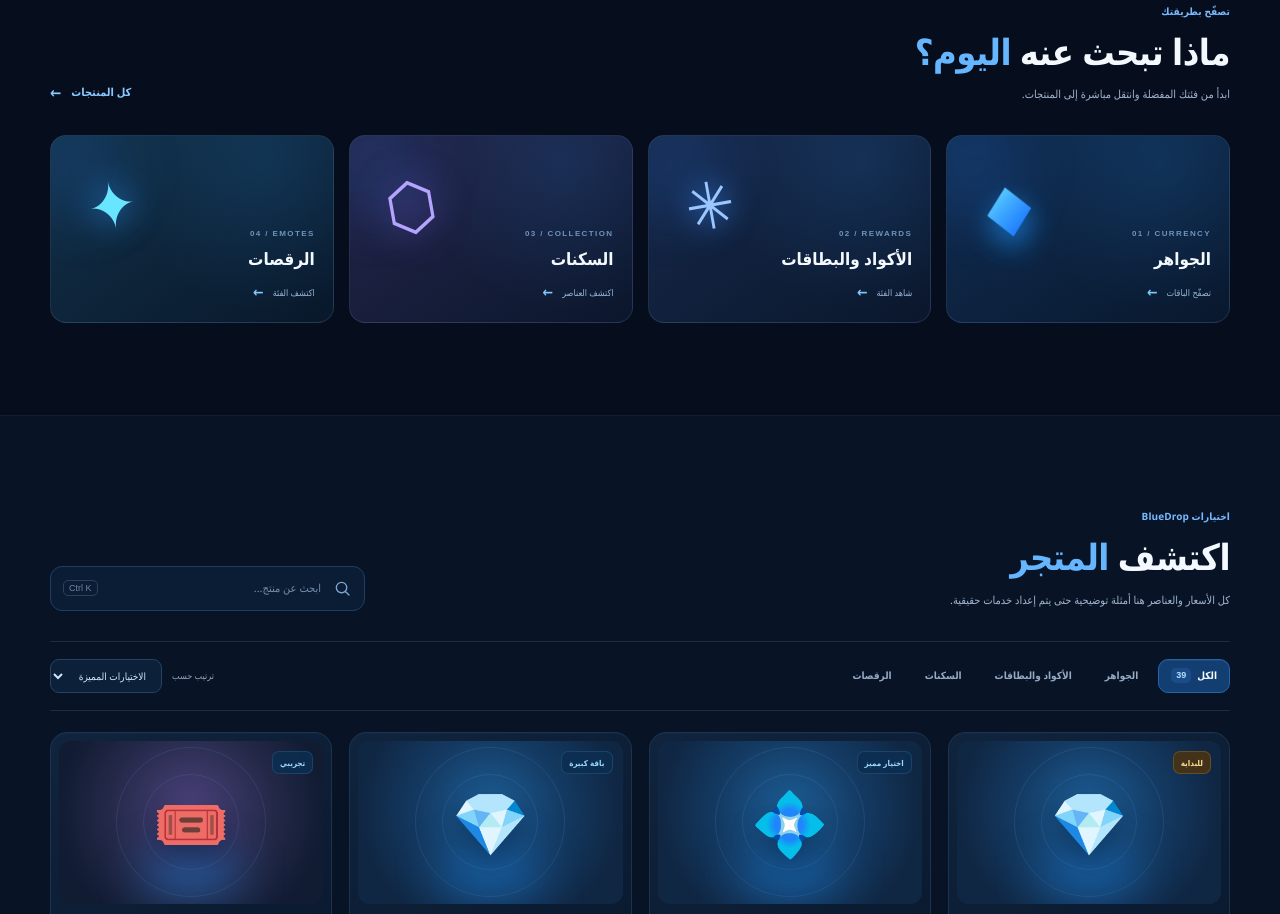
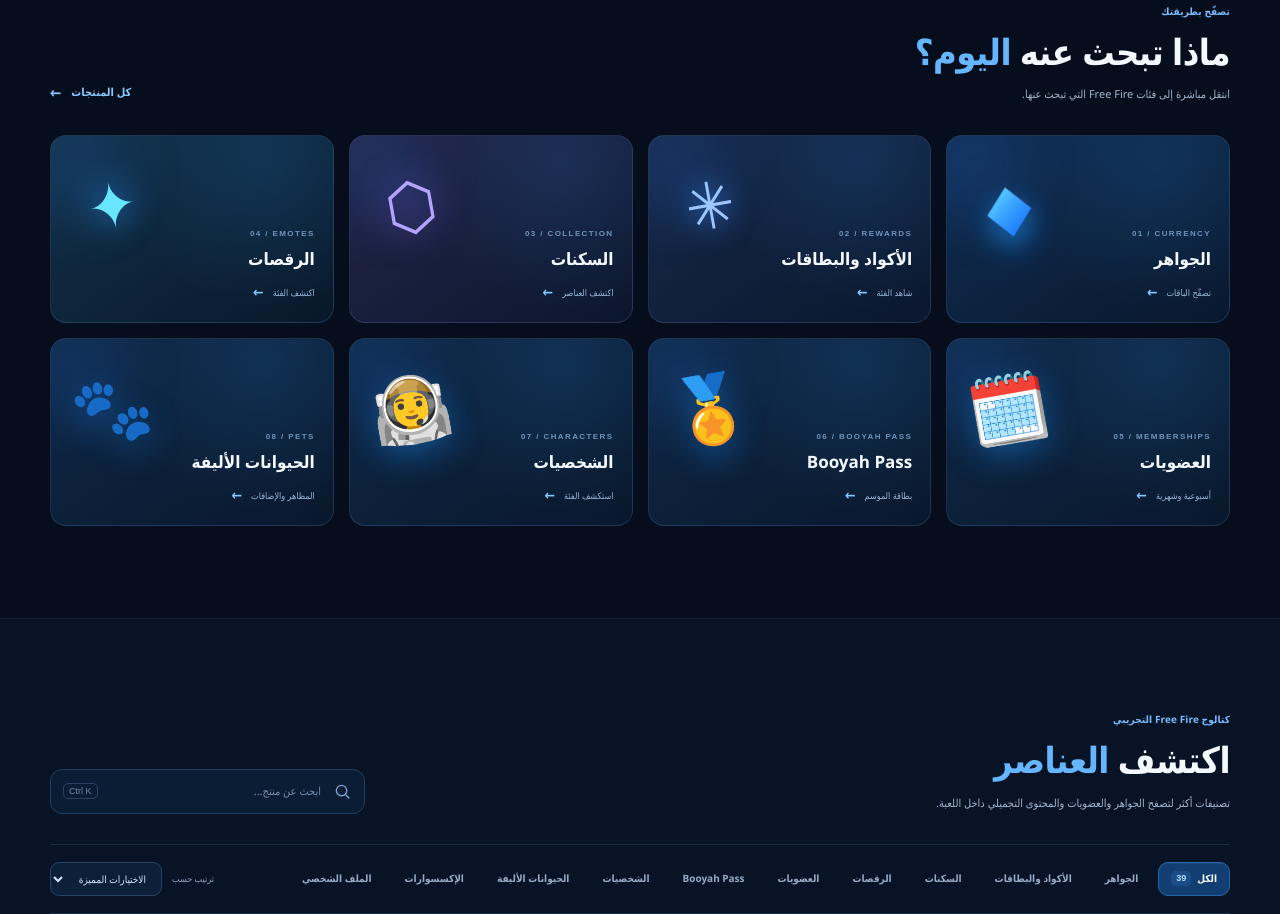
Before and after one commit to moumeneILYAS-sketch/Website-Free-Fire, a website: page index.html in a window 1280 px wide. Shown: the part 776-1690 px from the top of the page. Drawn offline with Linux system fonts and the light colour scheme; no server answers.

Commit message:
Expand Free Fire storefront categories and landing content

```diff
--- a/index.html
+++ b/index.html
@@ -4,7 +4,7 @@
   <meta charset="utf-8">
   <meta name="viewport" content="width=device-width, initial-scale=1">
   <meta name="theme-color" content="#071326">
-  <meta name="description" content="BlueDrop — تجربة متجر ألعاب رقمية بتصميم أزرق فاخر، وفئات واضحة وسلة تجريبية.">
+  <meta name="description" content="BlueDrop — كتالوج تجريبي لعناصر Free Fire: الجواهر والعضويات وBooyah Pass والشخصيات والحيوانات الأليفة والمظاهر.">
   <meta property="og:title" content="BlueDrop — ارتقِ بمستواك">
   <meta property="og:description" content="اكتشف تجربة متجر BlueDrop التجريبية لعناصر الألعاب الرقمية.">
   <meta property="og:type" content="website">
@@ -71,9 +71,9 @@
       <div class="hero-backdrop" aria-hidden="true"><div class="hero-grid"></div><div class="hero-aurora aurora-one"></div><div class="hero-aurora aurora-two"></div></div>
       <div class="container hero-layout">
         <div class="hero-content reveal">
-          <div class="hero-kicker"><span class="kicker-star">✦</span><span>وجهتك لعالم الألعاب الرقمية</span><span class="kicker-line"></span></div>
+          <div class="hero-kicker"><span class="kicker-star">✦</span><span>وجهتك لعالم Free Fire</span><span class="kicker-line"></span></div>
           <h1 id="heroTitle">العب بطريقتك.<br><span>ارتقِ بأسلوبك.</span></h1>
-          <p class="hero-description">تجربة متجر مصممة للاعبين — تصفّح، اكتشف، واجمع كل اختياراتك في مكان واحد.</p>
+          <p class="hero-description">تصفّح أقسام Free Fire في مكان واحد: الجواهر والعضويات والبطاقات والشخصيات والمظاهر والإكسسوارات التجميلية.</p>
           <div class="hero-cta-row">
             <a class="button button-primary button-large" href="#shop">اكتشف المتجر <span class="button-arrow" aria-hidden="true">←</span></a>
             <a class="button button-ghost button-large" href="#how-it-works"><span class="play-outline" aria-hidden="true">▶</span> كيف يعمل؟</a>
@@ -111,7 +111,7 @@
     <section class="section category-section" aria-labelledby="categoryTitle">
       <div class="container">
         <div class="section-heading reveal">
-          <div><span class="section-eyebrow">تصفّح بطريقتك</span><h2 id="categoryTitle">ماذا تبحث عنه <span>اليوم؟</span></h2><p>ابدأ من فئتك المفضلة وانتقل مباشرة إلى المنتجات.</p></div>
+          <div><span class="section-eyebrow">تصفّح بطريقتك</span><h2 id="categoryTitle">ماذا تبحث عنه <span>اليوم؟</span></h2><p>انتقل مباشرة إلى فئات Free Fire التي تبحث عنها.</p></div>
           <a class="text-link" href="#shop">كل المنتجات <span aria-hidden="true">←</span></a>
         </div>
         <div class="category-grid">
@@ -127,6 +127,18 @@
           <button class="category-card category-emotes reveal reveal-delay-3" type="button" data-category-jump="emotes">
             <span class="category-art category-art-motion" aria-hidden="true"><span>✦</span></span><span class="category-copy"><small>04 / EMOTES</small><strong>الرقصات</strong><span>اكتشف الفئة <b aria-hidden="true">←</b></span></span><span class="category-glow" aria-hidden="true"></span>
           </button>
+          <button class="category-card category-memberships reveal" type="button" data-category-jump="memberships">
+            <span class="category-art" aria-hidden="true">🗓️</span><span class="category-copy"><small>05 / MEMBERSHIPS</small><strong>العضويات</strong><span>أسبوعية وشهرية <b aria-hidden="true">←</b></span></span><span class="category-glow" aria-hidden="true"></span>
+          </button>
+          <button class="category-card category-passes reveal reveal-delay-1" type="button" data-category-jump="passes">
+            <span class="category-art" aria-hidden="true">🏅</span><span class="category-copy"><small>06 / BOOYAH PASS</small><strong>Booyah Pass</strong><span>بطاقة الموسم <b aria-hidden="true">←</b></span></span><span class="category-glow" aria-hidden="true"></span>
+          </button>
+          <button class="category-card category-characters reveal reveal-delay-2" type="button" data-category-jump="characters">
+            <span class="category-art" aria-hidden="true">🧑‍🚀</span><span class="category-copy"><small>07 / CHARACTERS</small><strong>الشخصيات</strong><span>استكشف الفئة <b aria-hidden="true">←</b></span></span><span class="category-glow" aria-hidden="true"></span>
+          </button>
+          <button class="category-card category-pets reveal reveal-delay-3" type="button" data-category-jump="pets">
+            <span class="category-art" aria-hidden="true">🐾</span><span class="category-copy"><small>08 / PETS</small><strong>الحيوانات الأليفة</strong><span>المظاهر والإضافات <b aria-hidden="true">←</b></span></span><span class="category-glow" aria-hidden="true"></span>
+          </button>
         </div>
       </div>
     </section>
@@ -134,7 +146,7 @@
     <section class="section catalog-section" id="shop" aria-labelledby="shopTitle">
       <div class="container">
         <div class="section-heading catalog-heading reveal">
-          <div><span class="section-eyebrow">اختيارات BlueDrop</span><h2 id="shopTitle">اكتشف <span>المتجر</span></h2><p>كل الأسعار والعناصر هنا أمثلة توضيحية حتى يتم إعداد خدمات حقيقية.</p></div>
+          <div><span class="section-eyebrow">كتالوج Free Fire التجريبي</span><h2 id="shopTitle">اكتشف <span>العناصر</span></h2><p>تصنيفات أكثر لتصفح الجواهر والعضويات والمحتوى التجميلي داخل اللعبة.</p></div>
           <label class="catalog-search" for="searchInput"><svg viewBox="0 0 24 24" aria-hidden="true"><circle cx="10.8" cy="10.8" r="6.6"></circle><path d="m16 16 4.2 4.2"></path></svg><input id="searchInput" type="search" placeholder="ابحث عن منتج..." autocomplete="off"><kbd>Ctrl K</kbd></label>
         </div>
         <div class="catalog-toolbar reveal">
@@ -144,13 +156,19 @@
             <button class="filter-pill" data-filter="codes" type="button" aria-pressed="false">الأكواد والبطاقات</button>
             <button class="filter-pill" data-filter="skins" type="button" aria-pressed="false">السكنات</button>
             <button class="filter-pill" data-filter="emotes" type="button" aria-pressed="false">الرقصات</button>
+            <button class="filter-pill" data-filter="memberships" type="button" aria-pressed="false">العضويات</button>
+            <button class="filter-pill" data-filter="passes" type="button" aria-pressed="false">Booyah Pass</button>
+            <button class="filter-pill" data-filter="characters" type="button" aria-pressed="false">الشخصيات</button>
+            <button class="filter-pill" data-filter="pets" type="button" aria-pressed="false">الحيوانات الأليفة</button>
+            <button class="filter-pill" data-filter="accessories" type="button" aria-pressed="false">الإكسسوارات</button>
+            <button class="filter-pill" data-filter="profiles" type="button" aria-pressed="false">الملف الشخصي</button>
           </div>
           <label class="sort-control"><span>ترتيب حسب</span><select id="sortSelect"><option value="featured">الاختيارات المميزة</option><option value="low">السعر: من الأقل</option><option value="high">السعر: من الأعلى</option><option value="name">الاسم: أبجديًا</option></select></label>
         </div>
         <div class="active-filters" id="activeFilters" hidden><span id="resultCount">8 منتجات</span><button id="clearFilters" type="button">مسح الفلاتر ×</button></div>
         <div class="product-grid" id="productGrid" aria-live="polite" aria-busy="false"></div>
         <div class="empty-state" id="emptyState" hidden><span class="empty-art" aria-hidden="true">⌕</span><h3>لم نجد ما تبحث عنه</h3><p>جرّب كلمة بحث مختلفة أو اعرض كل المنتجات.</p><button class="button button-ghost" id="resetCatalog" type="button">عرض كل المنتجات</button></div>
-        <div class="catalog-footnote"><span aria-hidden="true">ⓘ</span><div><p>أسعار المنتجات وأوصافها تجريبية، ولا تمثل مخزونًا فعليًا أو عروض بيع حقيقية.</p><p>تنبيه البطاقات: بطاقات Google Play وApple المعروضة بالدولار الأمريكي مخصّصة لمنطقة الولايات المتحدة فقط. يجب مطابقة منطقة البطاقة مع بلد حسابك؛ وهي للعرض فقط حاليًا ولا يتوفر بيع أو تسليم فعلي.</p></div></div>
+        <div class="catalog-footnote"><span aria-hidden="true">ⓘ</span><div><p>كتالوج Free Fire هنا تجريبي: العناصر التي تحمل عبارة «للعرض فقط» ليس لها سعر أو مخزون أو شحن فعلي، كما أن المحتوى المتاح يتغير حسب الموسم والمنطقة.</p><p>تنبيه البطاقات: بطاقات Google Play وApple المعروضة بالدولار الأمريكي مخصّصة لمنطقة الولايات المتحدة فقط. يجب مطابقة منطقة البطاقة مع بلد حسابك؛ وهي للعرض فقط حاليًا ولا يتوفر بيع أو تسليم فعلي.</p></div></div>
       </div>
     </section>
 
@@ -181,7 +199,7 @@
           <article class="step-card reveal reveal-delay-1"><span class="step-index">02</span><div class="step-icon">▣</div><h3>راجع</h3><p>أضف العناصر إلى السلة وعدّل الكميات وشاهد المجموع التجريبي.</p><span class="step-line" aria-hidden="true"></span></article>
           <article class="step-card reveal reveal-delay-2"><span class="step-index">03</span><div class="step-icon">✓</div><h3>اختبر</h3><p>جرّب نموذج الطلب لمعرفة شكل التجربة قبل تفعيل أي خدمة فعلية.</p><span class="step-line" aria-hidden="true"></span></article>
         </div>
-        <div class="safety-note reveal"><span class="safety-icon" aria-hidden="true">🔐</span><div><strong>تذكير أمني مهم</strong><p>هذا مشروع تجريبي مستقل. لم يتم ربطه بالدفع أو شحن Free Fire أو تسليم الأكواد. لا تشارك كلمة مرورك أو رمز التحقق مع أي جهة.</p></div></div>
+        <div class="safety-note reveal"><span class="safety-icon" aria-hidden="true">🔐</span><div><strong>تذكير أمني مهم</strong><p>هذا مشروع تجريبي مستقل. لم يتم ربطه بالدفع أو شحن Free Fire أو تسليم الأكواد. لا نبيع الحسابات ولا نطلب كلمة المرور أو رمز التحقق مطلقًا.</p></div></div>
       </div>
     </section>
 
```
